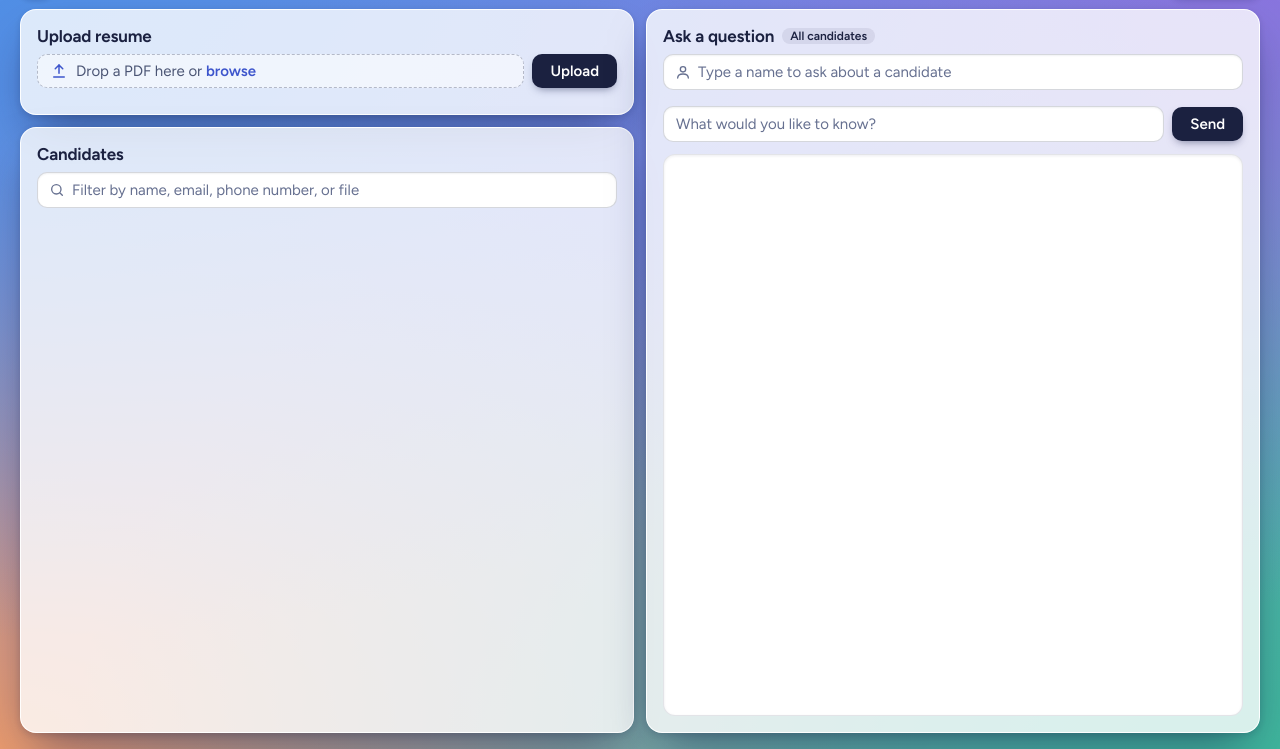
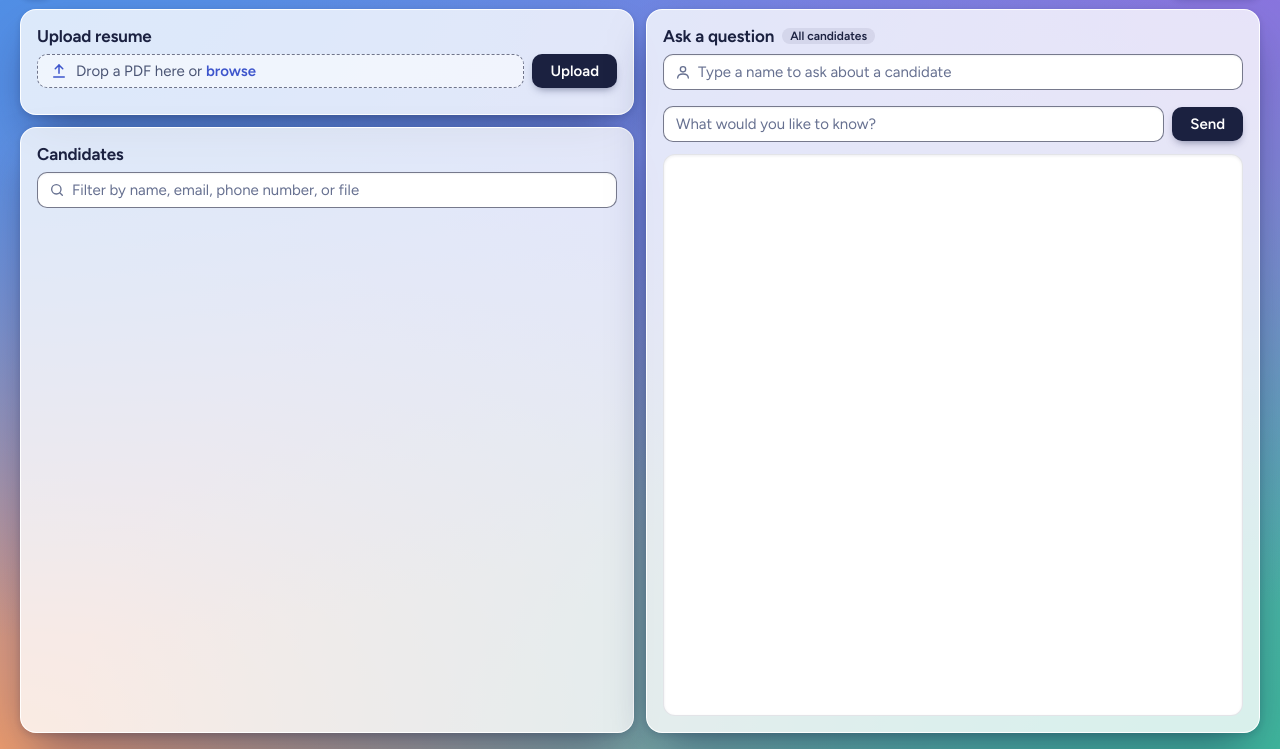
Before and after one commit to ryanhillman/resume-rag, a plain HTML site: page app/index.html in a window 1280 px wide. Shown: the part 51-800 px from the top of the page. Drawn offline with nearby package versions, Linux system fonts and the light colour scheme; no server answers.

Commit message:
fix(ui): outline fields at 3:1 contrast

```diff
--- a/app/index.html
+++ b/app/index.html
@@ -17,8 +17,8 @@
       --line: rgba(27, 33, 64, 0.12);
       --panel: rgba(255, 255, 255, 0.8); --panel-edge: rgba(255, 255, 255, 0.95);
       --panel-shadow: 0 2px 6px rgba(22, 28, 70, 0.16), 0 22px 48px -14px rgba(22, 28, 70, 0.55);
-      /* --well fills fields and the answer box; --wash tints pills and hovered buttons. */
-      --well: #fff; --well-edge: rgba(27, 33, 64, 0.18);
+      /* --well fills fields and the answer box, and --well-edge outlines fields at 3:1 contrast; --wash tints pills and hovered buttons. */
+      --well: #fff; --well-edge: rgba(27, 33, 64, 0.6);
       --wash: rgba(27, 33, 64, 0.08);
     }
     body {
@@ -74,7 +74,7 @@
     .row { display: flex; gap: 8px; align-items: center; flex-wrap: wrap; }
     .dropzone {
       position: relative; flex: 1; min-width: 0; display: flex; align-items: center; gap: 8px;
-      padding: 7px 12px; border: 1.5px dashed rgba(27, 33, 64, 0.28); border-radius: 10px;
+      padding: 7px 12px; border: 1.5px dashed var(--well-edge); border-radius: 10px;
       background: rgba(255, 255, 255, 0.55); color: var(--muted); font-size: var(--text-md); cursor: pointer;
       transition: background 0.12s, border-color 0.12s;
     }
```
Also changed, not shown: app/login.html (+1 -1 lines).
